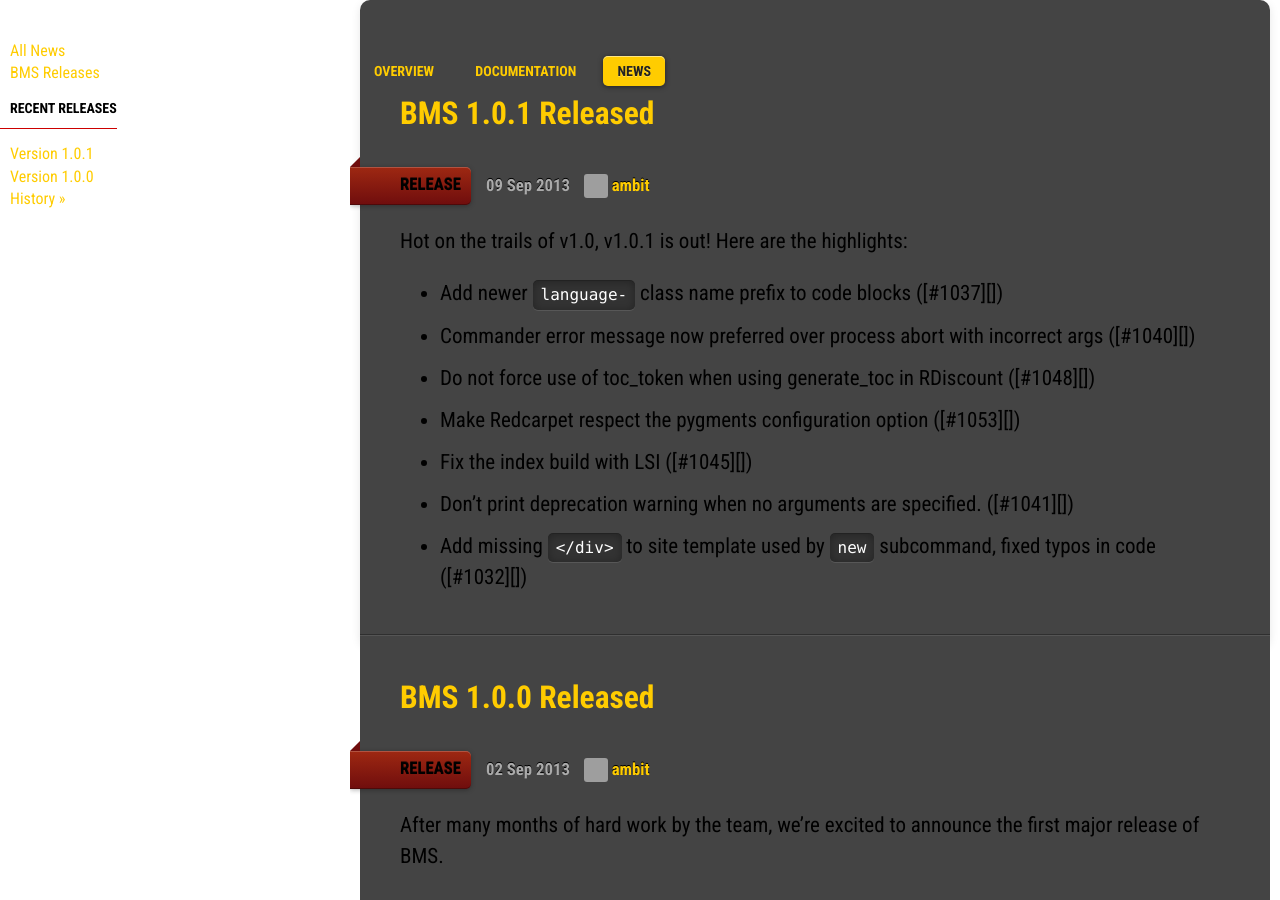
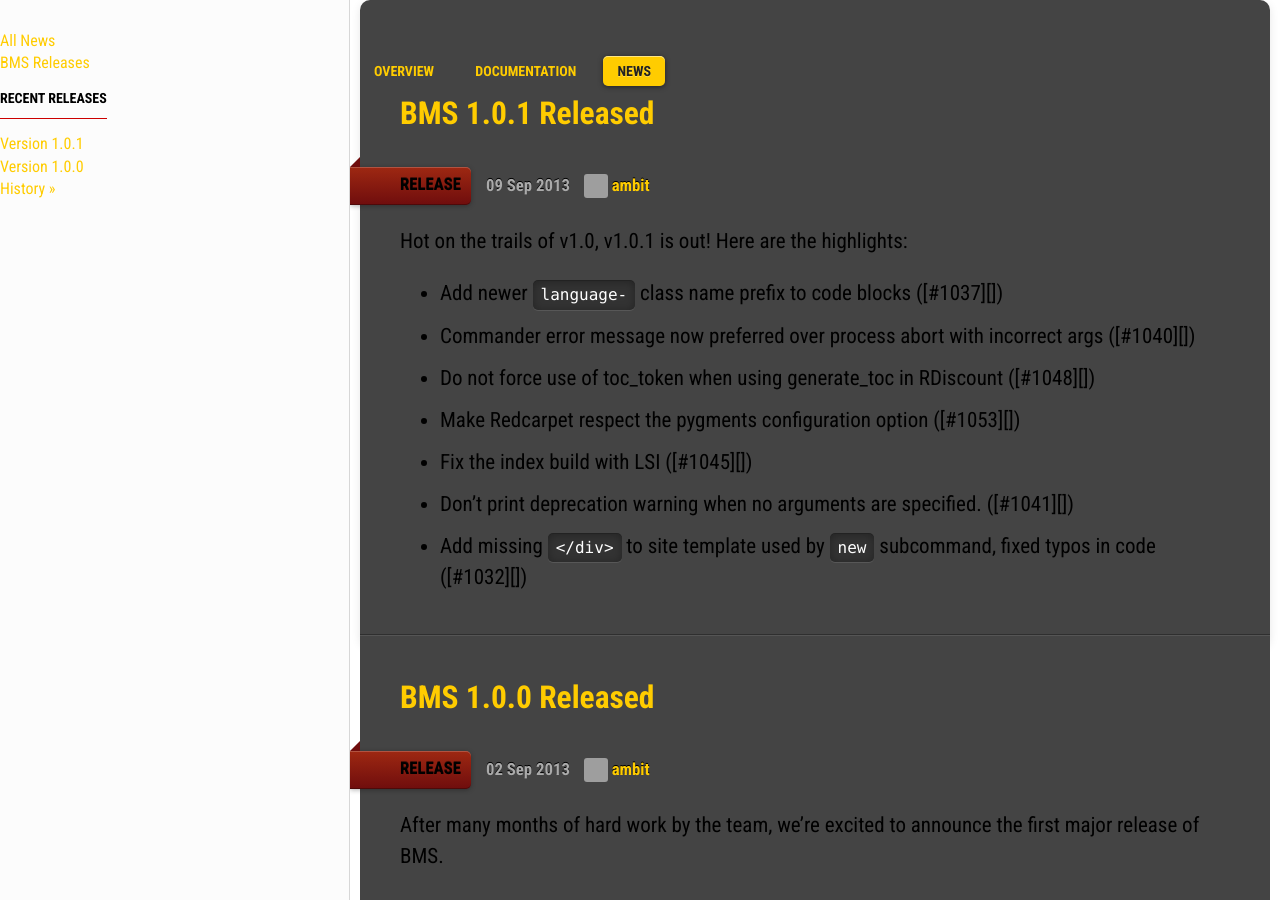
Before and after one commit to ambit/bms-support, a Jekyll site: the page built from news/index.md, in a window 1280 px wide. Built offline with Jekyll 4.4.1, drawn with Linux system fonts in a browser that asks for light colours; nearby versions of some CDN libraries; grey boxes are pictures that could not be loaded.

Commit message:
Update News Left Pane

```diff
--- a/_includes/news_contents.html
+++ b/_includes/news_contents.html
@@ -1,4 +1,4 @@
-<div class="unit one-fifth hide-on-mobiles">
+<div id="leftPane" class="hide-on-mobiles">
   <aside>
     <ul>
       <li class="{% if page.title == 'News' %}current{% endif %}">
```
